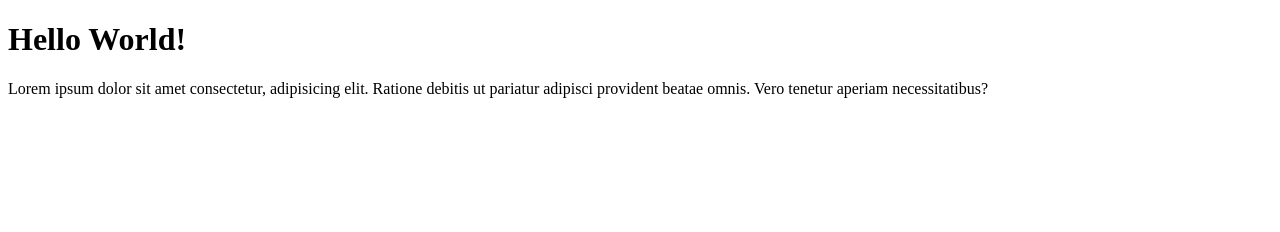
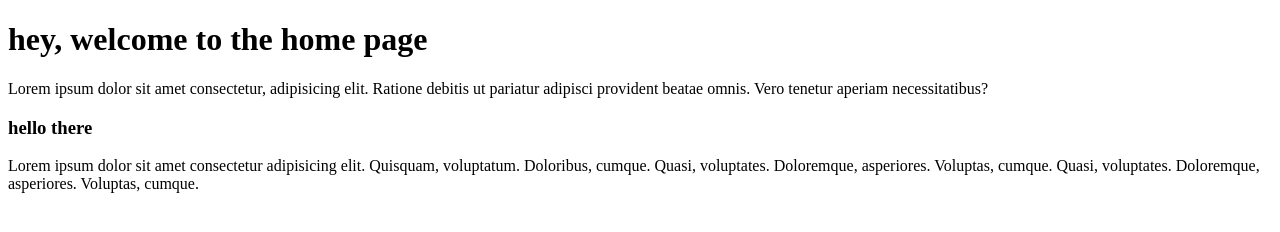
Before and after one commit to Robrizo/git_project, a plain HTML site: page index.html in a window 1280 px wide. Drawn offline with Linux system fonts and the light colour scheme.

```diff
--- a/index.html
+++ b/index.html
@@ -7,10 +7,18 @@
 </head>
 <body>
     <h1>
-        Hello World!
+        hey, welcome to the home page
     </h1>
     <p>
         Lorem ipsum dolor sit amet consectetur, adipisicing elit. Ratione debitis ut pariatur adipisci provident beatae omnis. Vero tenetur aperiam necessitatibus?
     </p>
+
+    <h3>
+        hello there
+    </h3>
+
+    <p>
+        Lorem ipsum dolor sit amet consectetur adipisicing elit. Quisquam, voluptatum. Doloribus, cumque. Quasi, voluptates. Doloremque, asperiores. Voluptas, cumque. Quasi, voluptates. Doloremque, asperiores. Voluptas, cumque.
+    </p>
 </body>
 </html>
```
